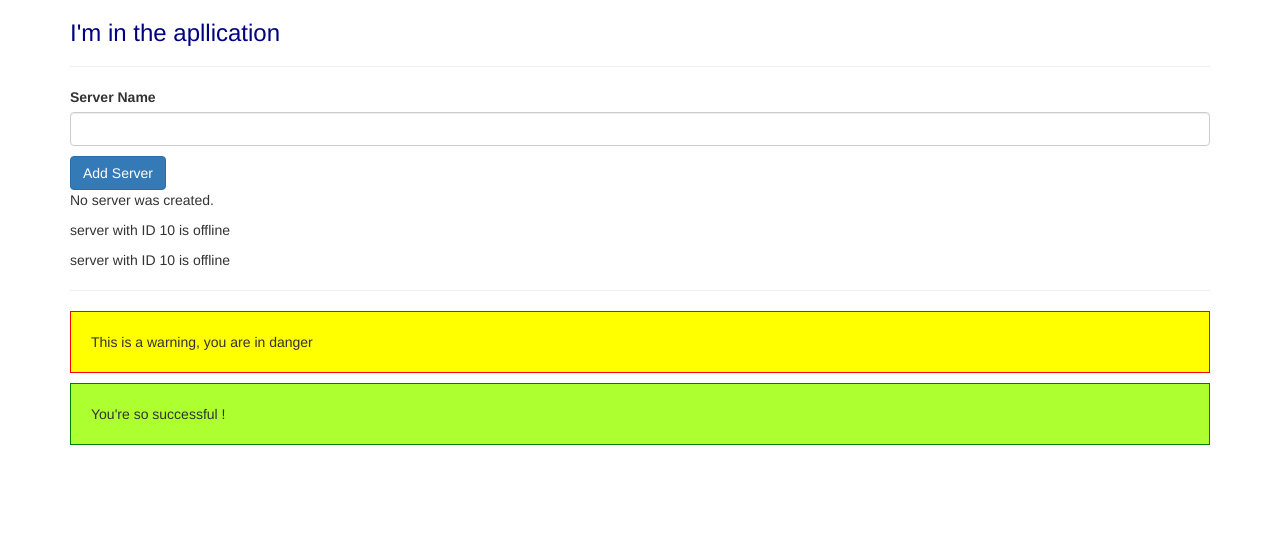
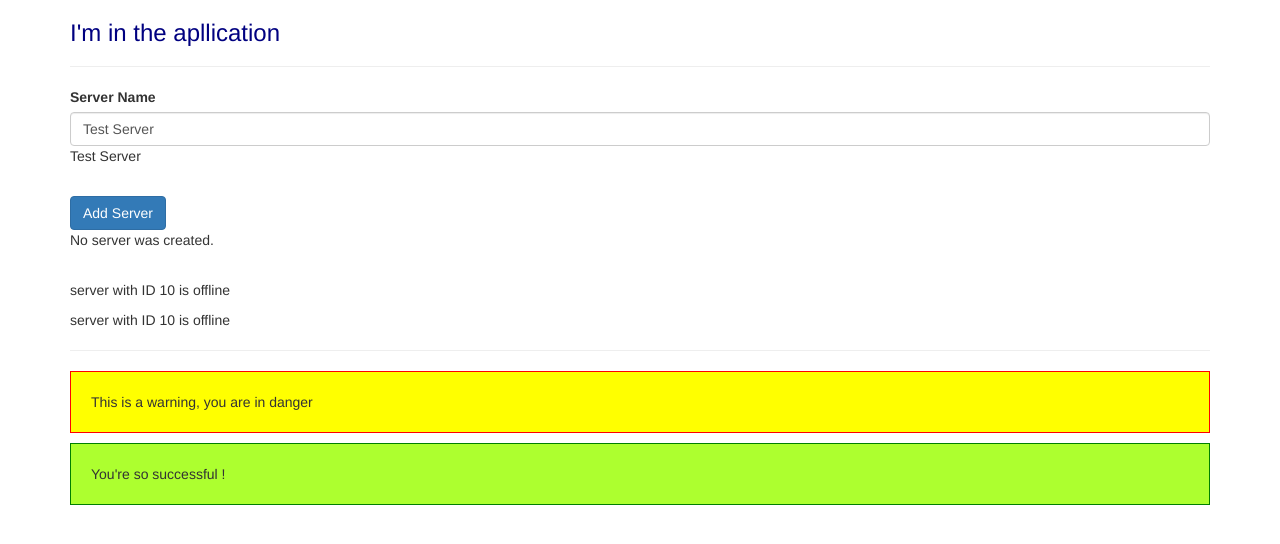
Before and after one commit to trustnloveu/angular-starter, an Angular app: page / in a window 1280 px wide. Shown: the top 544 px of the page. Built offline with nearby package versions, Linux system fonts and the light colour scheme.

Commit message:
Two-Way Binding

```diff
--- a/src/app/servers/servers.component.html
+++ b/src/app/servers/servers.component.html
@@ -1,9 +1,15 @@
 <label>Server Name</label>
+<!-- <input
+  type="text"
+  class="form-control"
+  (input)="onUpdateServerName($event)"> -->
 <input
   type="text"
   class="form-control"
-  (input)="onUpdateServerName($event)">
+  [(ngModel)]="serverName">
+
 <p>{{serverName}}</p>
+<br>
 
 <button
   class="btn btn-primary"
@@ -14,8 +20,8 @@
 
 <!-- <p >{{ allowNewServer }}</p> -->
 <!-- <p [innerText]="allowNewServer"></p> -->
-
 <p>{{serverCreationStatus}}</p>
+<br>
 
 <app-server></app-server>
 <app-server></app-server>
--- a/src/app/servers/servers.component.ts
+++ b/src/app/servers/servers.component.ts
@@ -14,7 +14,8 @@
 export class ServersComponent implements OnInit {
   allowNewServer = false;
   serverCreationStatus = 'No server was created.';
-  serverName = '';
+  // serverName = '';
+  serverName = 'Test Server';
 
   constructor() {
     setTimeout(() => {
```
